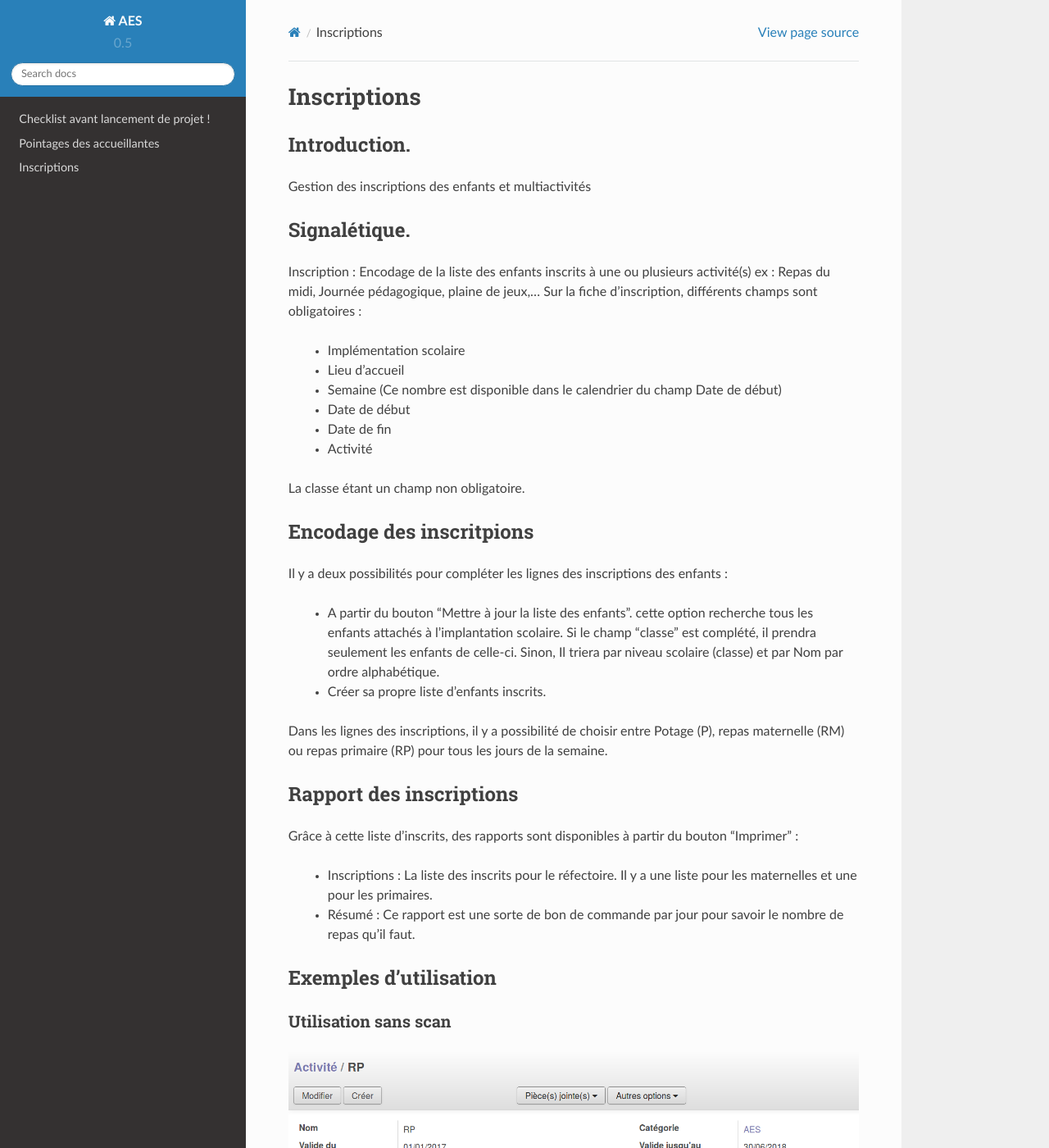
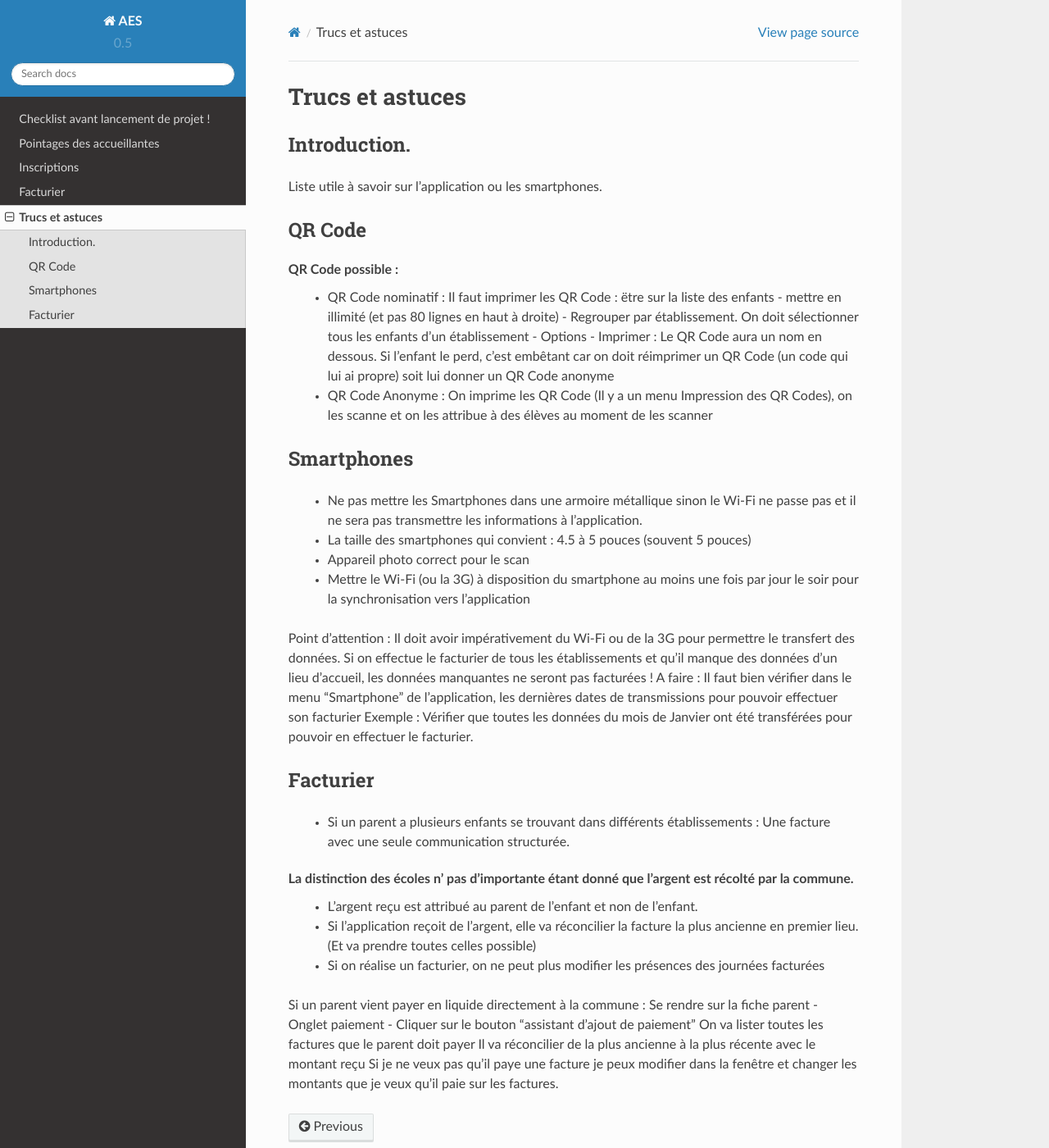
Before and after one commit to IMIO/extraschool, a Sphinx documentation site: the page built from doc/truc-astuce.rst, in a window 1280 px wide and 1400 px high. Shown: the whole window at 82% size. Built offline with Sphinx 7.4.7 and the Read the Docs theme 2.0.0, drawn with Linux system fonts in a browser that asks for light colours; some of the changed text lies outside the part shown.

```diff
--- a/doc/index.rst
+++ b/doc/index.rst
@@ -14,6 +14,8 @@
    checklist
    accueillantes
    inscriptions
+   facturier
+   truc-astuce
 
 
 
--- a/doc/truc-astuce.rst
+++ b/doc/truc-astuce.rst
@@ -3,8 +3,8 @@
    You can adapt this file completely to your liking, but it should at least
    contain the root `toctree` directive.
 
-Inscriptions
-============
+Trucs et astuces
+================
 
 .. toctree::
    :maxdepth: 3
@@ -13,142 +13,47 @@
 Introduction.
 #############
 
-Gestion des inscriptions des enfants et multiactivités
-
-#############
-Signalétique.
-#############
+Liste utile à savoir sur l'application ou les smartphones.
 
 
-Inscription : Encodage de la liste des enfants inscrits à une ou plusieurs activité(s)
-ex : Repas du midi, Journée pédagogique, plaine de jeux,...
-Sur la fiche d’inscription, différents champs sont obligatoires :
+#######
+QR Code
+#######
 
-  * Implémentation scolaire
-  * Lieu d'accueil
-  * Semaine (Ce nombre est disponible dans le calendrier du champ Date de début)
-  * Date de début
-  * Date de fin
-  * Activité
-
-La classe étant un champ non obligatoire.
-
-##########################
-Encodage des inscritpions
-##########################
+QR Code possible :
+  * QR Code nominatif : Il faut imprimer les QR Code : ëtre sur la liste des enfants - mettre en illimité (et pas 80 lignes en haut à droite) - Regrouper par établissement. On doit sélectionner tous les enfants d’un établissement - Options - Imprimer : Le QR Code aura un nom en dessous. Si l’enfant le perd, c’est embêtant car on doit réimprimer un QR Code (un code qui lui ai propre) soit lui donner un QR Code anonyme
+  * QR Code Anonyme : On imprime les QR Code (Il y a un menu Impression des QR Codes), on les scanne et on les attribue à des élèves au moment de les scanner
 
 
 
-Il y a deux possibilités pour compléter les lignes des inscriptions des enfants :
+###########
+Smartphones
+###########
 
-  * A partir du bouton “Mettre à jour la liste des enfants”. cette option recherche tous les enfants attachés à l'implantation scolaire. Si le champ “classe” est complété, il prendra seulement les enfants de celle-ci. Sinon, Il triera par niveau scolaire (classe) et par Nom par ordre alphabétique.
-  * Créer sa propre liste d’enfants inscrits.
+  * Ne pas mettre les Smartphones dans une armoire métallique sinon le Wi-Fi ne passe pas et il ne sera pas transmettre les informations à l’application.
+  * La taille des smartphones qui convient : 4.5 à 5 pouces (souvent 5 pouces)
+  * Appareil photo correct pour le scan
+  * Mettre le Wi-Fi (ou la 3G) à disposition du smartphone au moins une fois par jour le soir pour la synchronisation vers l'application
 
-Dans les lignes des inscriptions, il y a possibilité de choisir entre Potage (P), repas maternelle (RM) ou repas primaire (RP) pour tous les jours de la semaine.
-
-##########################
-Rapport des inscriptions
-##########################
-
-Grâce à cette liste d’inscrits, des rapports sont disponibles à partir du bouton “Imprimer” :
-
-  * Inscriptions : La liste des inscrits pour le réfectoire. Il y a une liste pour les maternelles et une pour les primaires.
-  * Résumé : Ce rapport est une sorte de bon de commande par jour pour savoir le nombre de repas qu’il faut.
+Point d’attention : Il doit avoir impérativement du Wi-Fi ou de la 3G pour permettre le transfert des données.
+Si on effectue le facturier de tous les établissements et qu’il manque des données d’un lieu d’accueil, les données manquantes ne seront pas facturées !
+A faire : Il faut bien vérifier dans le menu "Smartphone" de l'application, les dernières dates de transmissions pour pouvoir effectuer son facturier
+Exemple : Vérifier que toutes les données du mois de Janvier ont été transférées pour pouvoir en effectuer le facturier.
 
 
+#########
+Facturier
+#########
+
+  * Si un parent a plusieurs enfants se trouvant dans différents établissements : Une facture avec une seule communication structurée.
+La distinction des écoles n' pas d'importante étant donné que l'argent est récolté par la commune.
+  * L'argent reçu est attribué au parent de l'enfant et non de l'enfant.
+  * Si l'application reçoit de l'argent, elle va réconcilier la facture la plus ancienne en premier lieu. (Et va prendre toutes celles possible)
+  * Si on réalise un facturier, on ne peut plus modifier les présences des journées facturées
 
 
-
-
-######################
-Exemples d'utilisation
-######################
-
-*********************
-Utilisation sans scan
-*********************
-
-.. image:: img/screenshot/rp_pas_scan.png
-
-Important : sélectionner “ajouter automatiquement les inscrits”
-Un enfant inscrit est considéré comme présent qu’il vienne ou non.
-
-
-=========
-Procédure
-=========
-
-  * Encoder la fiche sur base du choix des parents (pour le jeudi)
-  * Imprimer le rapport à distribuer dans les réfectoires
-  * Les accueillantes corrigent le rapport en fonction des présences réelles
-  * la semaine suivante, la fiche est corrigée sur base des notes des accueillantes
-  * la fiche est validée et les présences sont génerées dans l’application
-
-=========
-Avantages
-=========
-
-  * Pas d’utilisation de QR-code à midi. Les QR-codes sont attaché à la mallette, il n’est pas simple de demander au enfants de la prendre avec eux à midi.
-  * Assez flexible car il est possible de corriger sur base des consommations réelles
-  * Utilisation de QR-codes anonymes
-
-
-=============
-Inconvénients
-=============
-
-  * Tout se fait par encodage manuel, ce qui peut représenter un gros travail.
-  * Encodage + vérification …. très lourd
-
-
-***************************
-Utilisation du scan Simple
-***************************
-
-.. image:: img/screenshot/potage_scan.png
-
-Important : ne PAS sélectionner “ajouter automatiquement les inscrits”
-Si l’enfant est inscrit et qu’il est scanné, l’application pourra attribuer la bonne activité (dans le cas où plusieurs activités se déroulent en même temps).
-!!! Si l’enfant n’est pas inscrit, qu’il est scanné et qu’il y a plusieurs activités définies sur la même tranche horaire, le scan sera considéré comme une erreur.
-
-=========
-Procédure
-=========
-
-  * Encoder la fiche sur base du choix des parents (pour le jeudi)
-  * Imprimer le rapport à distribuer dans les réfectoires (A titre d’information, facultatif)
-  * Les accueillantes scan les QR-Codes dans une farde.
-  * Les présences sont générées par le scan
-  * Il faut corriger les erreurs de scan (voir ci-dessus)
-
-=========
-Avantages
-=========
-
-  * Moins encodage
-  * Pas de correction manuelle (accueillante et admin)
-
-=============
-Inconvénients
-=============
-
-  * Utilisation des QR-codes nominatif dans une farde (qu’il faut mettre régulièrement à jour).
-  * Scan dans la farde (pas toujours simple)
-  * Pas flexible
-
-
-****************************************************
-Utilisation du scan avec plusieurs tranches horaires
-****************************************************
-
-2 tranches horaire de scan
-  * 12h -> 12h30 Potage
-  * 12h30 -> 13h Repas :
-     * une activité pour les maternelles
-     * une autre pour les primaires
-
-
-.. image:: img/screenshot/potage_tranche_horaire.png
-
-
-.. image:: img/screenshot/RM_tranche_horaire.png
+Si un parent vient payer en liquide directement à la commune :
+Se rendre sur la fiche parent - Onglet paiement - Cliquer sur le bouton "assistant d’ajout de paiement"
+On va lister toutes les factures que le parent doit payer
+Il va réconcilier de la plus ancienne à la plus récente avec le montant reçu
+Si je ne veux pas qu’il paye une facture je peux modifier dans la fenêtre et changer les montants que je veux qu’il paie sur les factures.
```
Also changed, not shown: 1 other file.
